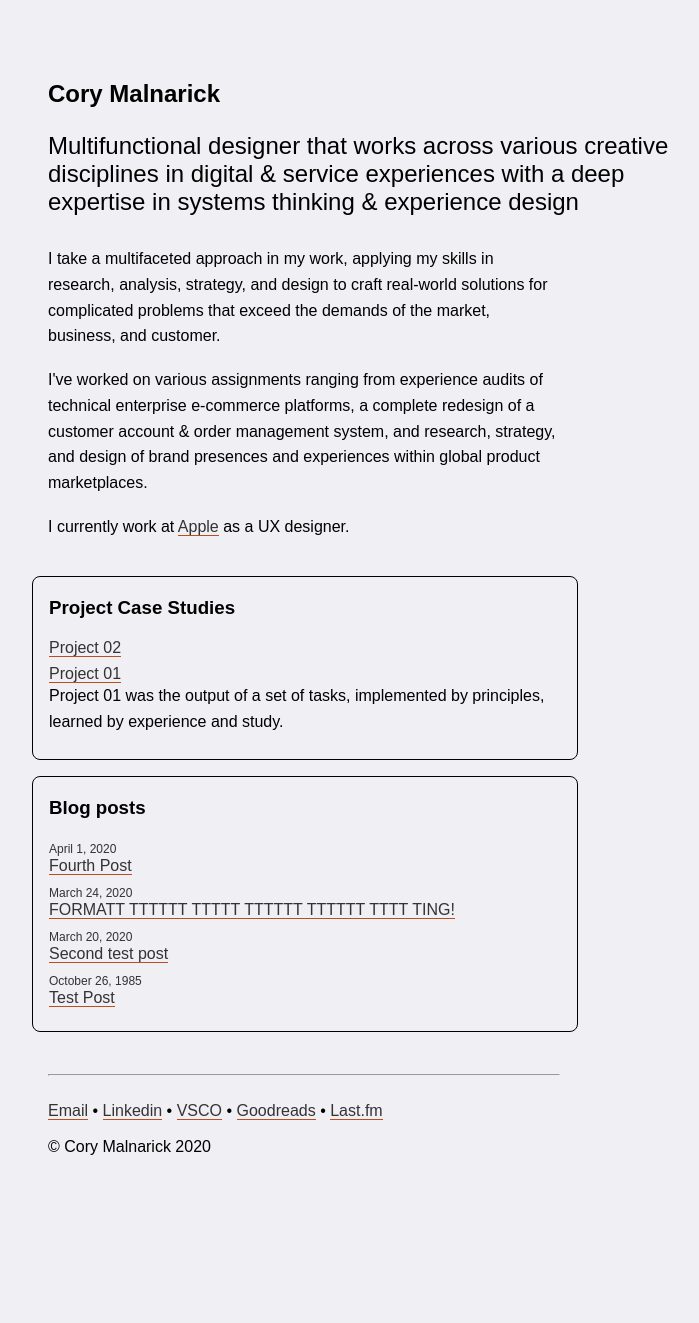
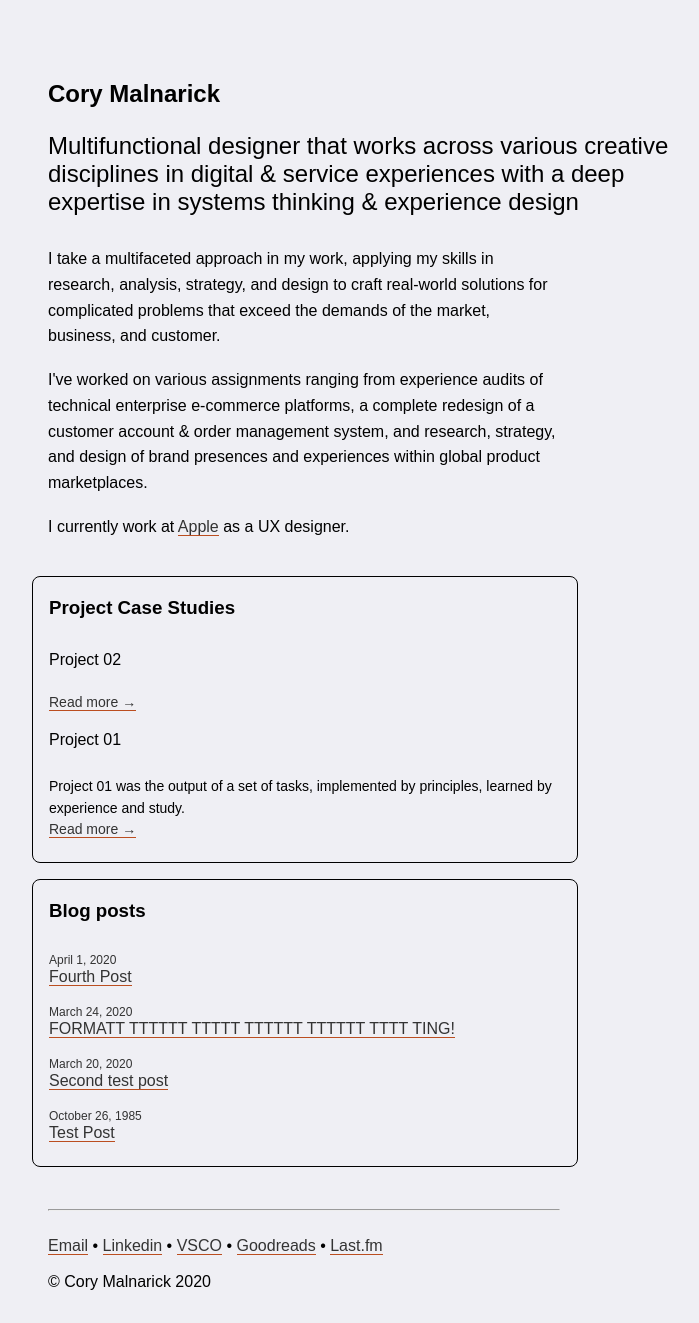
Before and after one commit to foundmonster/foundmonster.github.io, a Jekyll site: the page built from index.html, in a window 1280 px wide. Shown: the whole page, without its empty margins (80-779 px from the left). Built offline with Jekyll 4.4.1, drawn with Linux system fonts in a browser that asks for light colours; some web fonts are replaced; before the commit the page ends 1188 px from its top, so only the background shows below that.

Commit message:
added a bunch of styling to project list items

```diff
--- a/_sass/main.scss
+++ b/_sass/main.scss
@@ -118,7 +118,42 @@ ul {
 }
 
 li {
-    padding-top: 8px;
+    padding-top: 16px;
+}
+
+.projectlisttitle {
+    padding-bottom:2px;
+}
+
+.projectlistdescription {
+    padding-top: 2px;
+    font-size: 14px;
+    font-color: rgb(115, 115, 115);
+}
+
+a:link.projectlistlink {
+    text-decoration: none;
+    font-size: 14px;
+    font-color: rgb(115, 115, 115);
+}
+
+a:hover.projectlistlink {
+    text-decoration: none;
+    font-size: 14px;
+    color: rgba(0, 0, 0, 0.2);
+}
+
+a:visited.projectlistlink {
+    text-decoration: none;
+    font-size: 14px;
+    font-color: rgb(115, 115, 115);
+}
+
+a:active.projectlistlink {
+    text-decoration: none;
+    font-size: 14px;
+    font-color: rgb(115, 115, 115);
+    opacity: 0.2;
 }
 
 a:link {
--- a/index.html
+++ b/index.html
@@ -10,8 +10,9 @@ title: Cory Malnarick
 <ul><h3 style="font-weight: 700;">Project Case Studies</h3>
 	{% for post in site.categories.project %}
 		<li>
-			<a href="{{ post.url }}">{{ post.title }}</a><br>
-			{% if post.description %}<p>{{ post.description }}</p>{% endif %}
+			<p class="projectlisttitle">{{ post.title }}</p><br>
+			{% if post.description %}<p class="projectlistdescription">{{ post.description }}</p>{% endif %}
+			<a class="projectlistlink" href="{{ post.url }}">Read more →</a>
 		</li>
 	{% endfor %}
 </ul>
```
